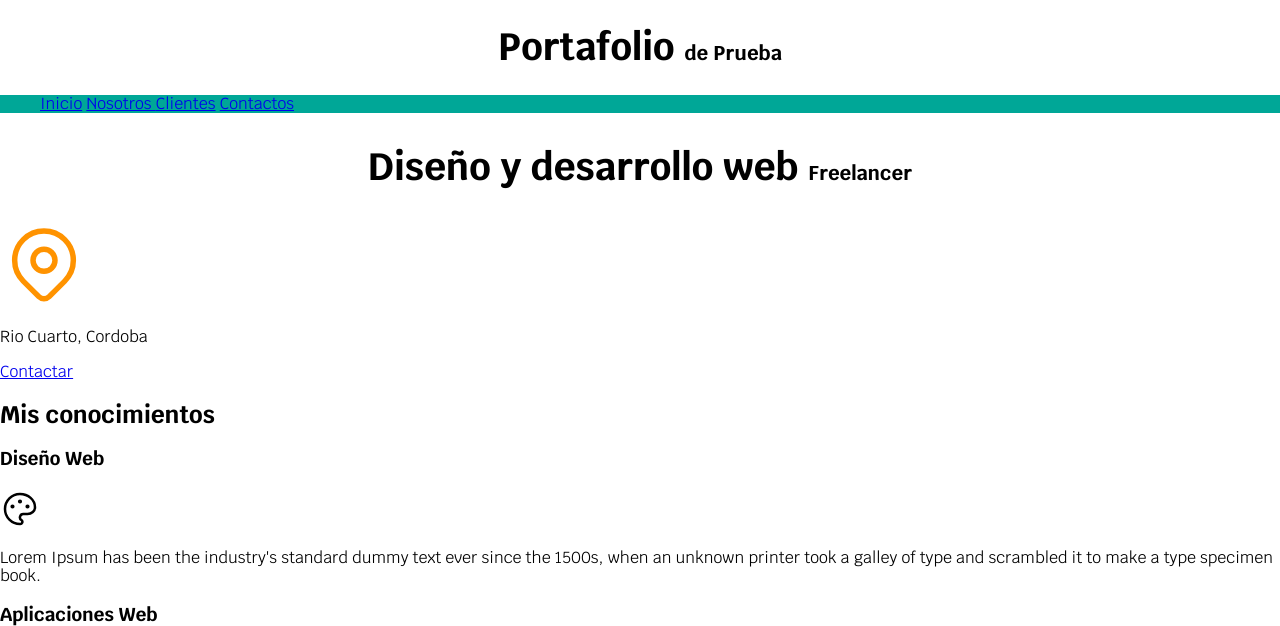
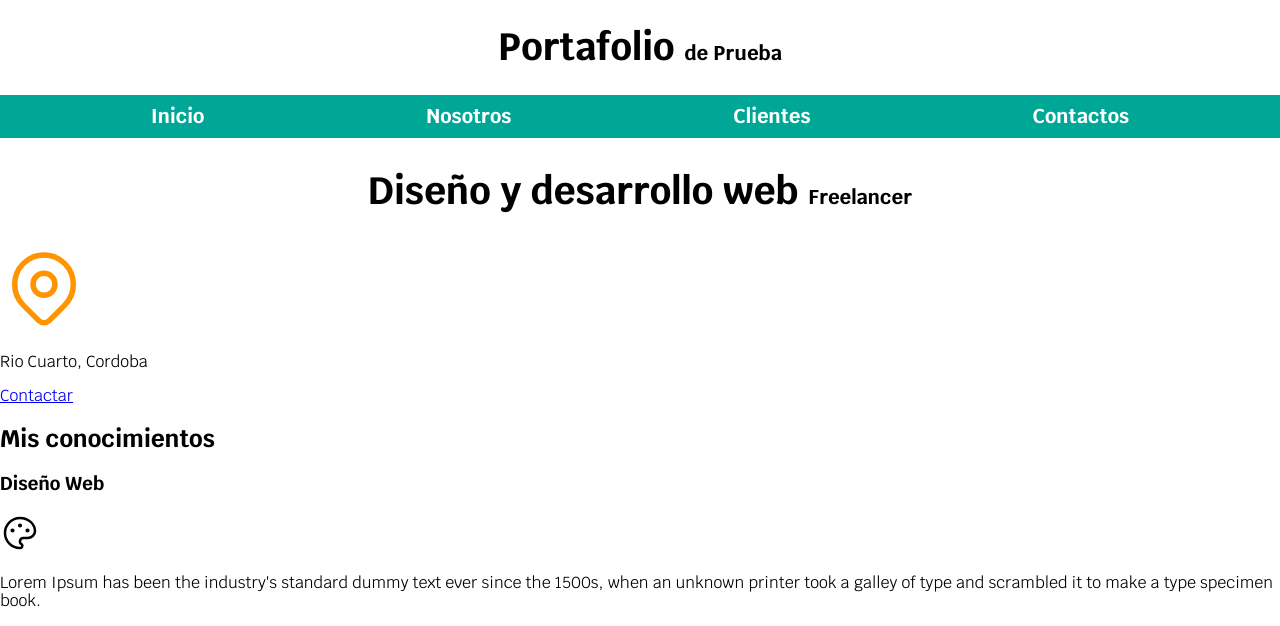
Before and after one commit to ignaciogiorgis/MaquetadoFreelancer, a plain HTML site: page index.html in a window 1280 px wide. Shown: the top 626 px of the page. Drawn offline with Linux system fonts and the light colour scheme.

Commit message:
nav terminado

```diff
--- a/Styles.css
+++ b/Styles.css
@@ -33,4 +33,20 @@
     background-color: var(--secundario);
 }
 
-.Navegacion-principal {}
+.Navegacion-principal {
+    display: flex;
+    justify-content: space-around;
+}
+
+.Navegacion-principal a {
+    color: var(--blanco);
+    text-decoration: none;
+    font-size: 2rem;
+    font-weight: bold;
+    padding: 1rem;
+}
+
+.Navegacion-principal a:hover {
+    background-color: var(--primario);
+    color: var(--oscuro);
+}
```
